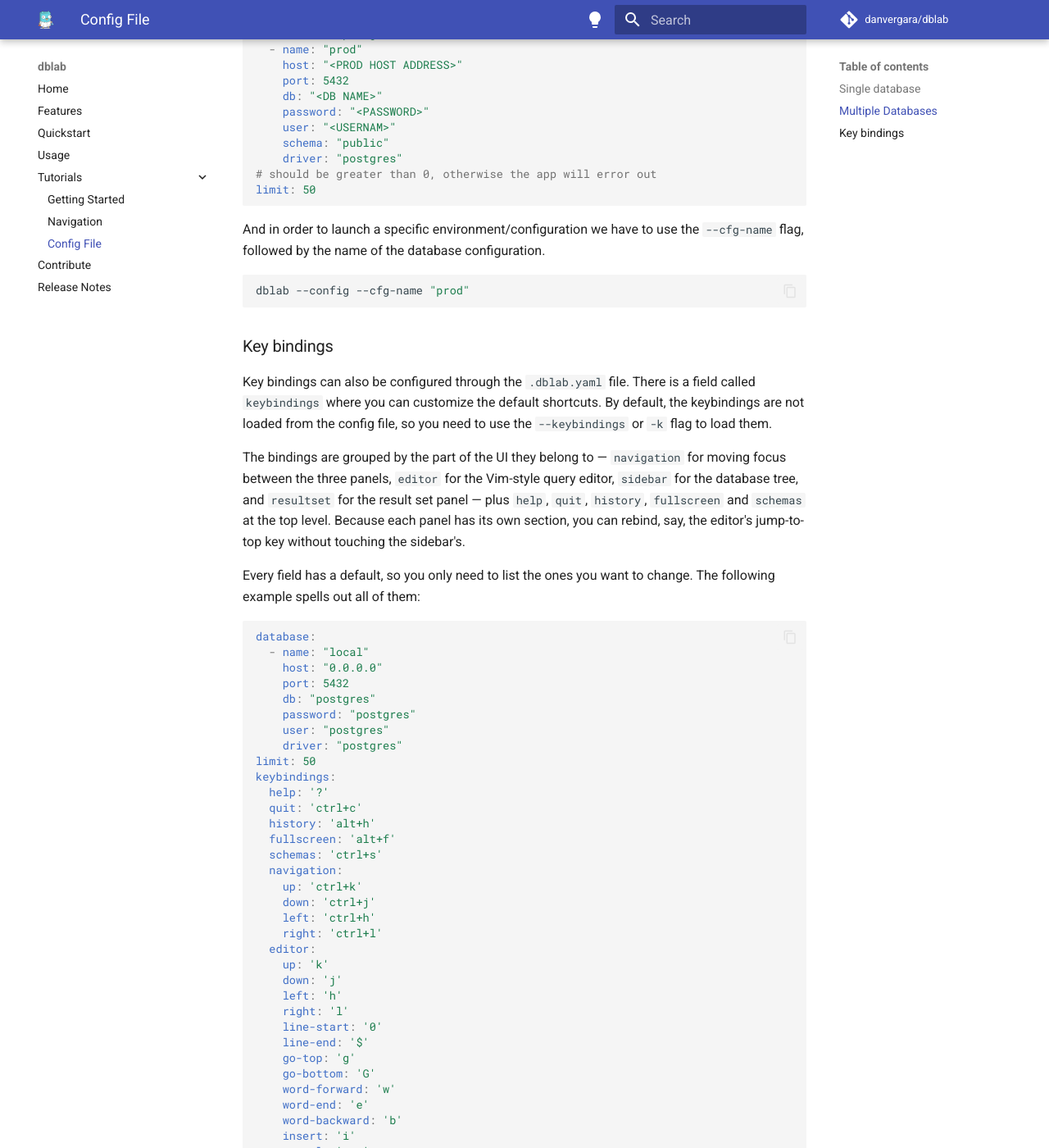
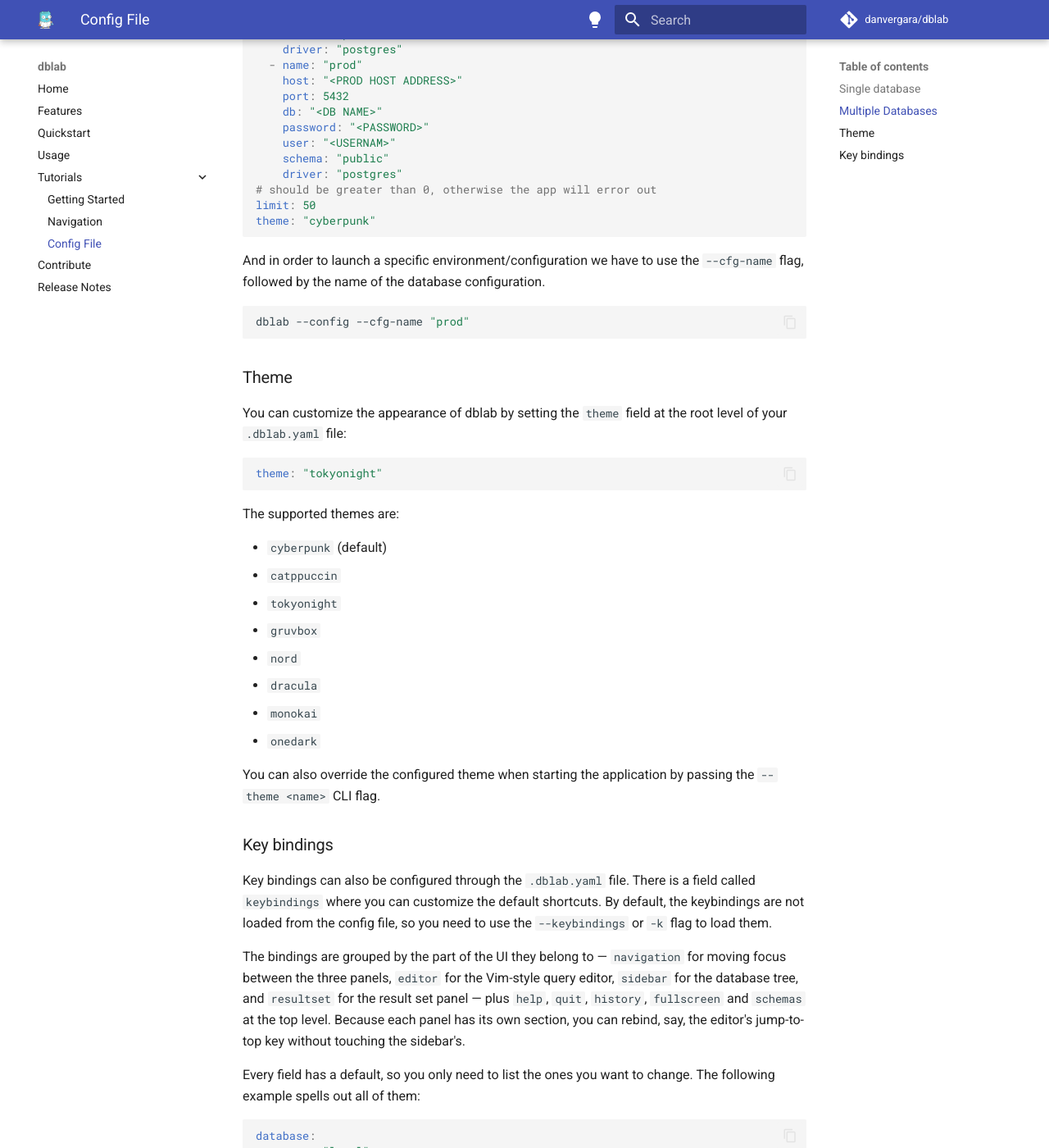
Before and after one commit to danvergara/dblab, an MkDocs documentation site: the page built from docs/tutorials/config-file.md, in a window 1280 px wide and 1400 px high, scrolled down 1756 px. Shown: the whole window at 82% size. Built offline with MkDocs 1.6.1 and Material for MkDocs 9.7.7, drawn with Linux system fonts in a browser that asks for light colours; comment, search, counter and statistics services are not loaded; some of the changed text lies outside the part shown.

````diff
--- a/docs/tutorials/config-file.md
+++ b/docs/tutorials/config-file.md
@@ -25,6 +25,7 @@ database:
     # optional: set to true to force a read-only session
     readonly: true
 limit: 50
+theme: "cyberpunk"
 
 ```
 
@@ -77,6 +78,7 @@ database:
     driver: "postgres"
 # should be greater than 0, otherwise the app will error out
 limit: 50
+theme: "cyberpunk"
 
 ```
 And in order to launch a specific environment/configuration we have to use the `--cfg-name` flag, followed by the name of the database configuration.
@@ -86,6 +88,27 @@ And in order to launch a specific environment/configuration we have to use the `
 dblab --config --cfg-name "prod"
 
 ```
+
+### Theme
+
+You can customize the appearance of dblab by setting the `theme` field at the root level of your `.dblab.yaml` file:
+
+```{ .yaml .copy }
+theme: "tokyonight"
+```
+
+The supported themes are:
+
+* `cyberpunk` (default)
+* `catppuccin`
+* `tokyonight`
+* `gruvbox`
+* `nord`
+* `dracula`
+* `monokai`
+* `onedark`
+
+You can also override the configured theme when starting the application by passing the `--theme <name>` CLI flag.
 
 ### Key bindings
 
@@ -106,6 +129,7 @@ database:
     user: "postgres"
     driver: "postgres"
 limit: 50
+theme: "cyberpunk"
 keybindings:
   help: '?'
   quit: 'ctrl+c'
````
Also changed, not shown: README.md (+48 -0 lines), docs/features.md (+1 -0 lines), docs/index.md (+1 -0 lines), docs/usage.md (+46 -0 lines), 1 other file.
